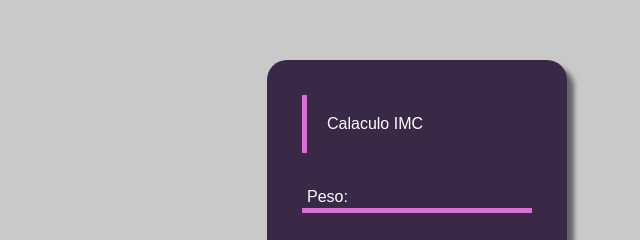
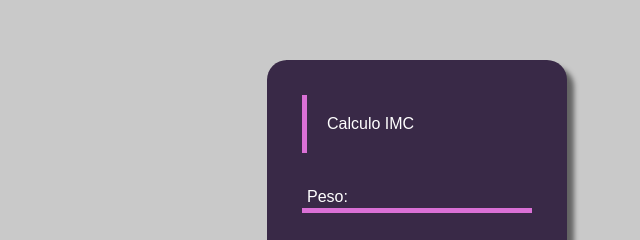
Before and after one commit to filipesanches/calculo_imc, a plain HTML site: page index.html in a window 1280 px wide. Shown: the part 160-400 px from the top of the page, 223-863 px from the left. Drawn offline with Linux system fonts and the light colour scheme.

Commit message:
Correção

```diff
--- a/index.html
+++ b/index.html
@@ -13,7 +13,7 @@
     <section>
         <form action="#">
             <fieldset>
-                <legend>Calaculo IMC</legend>
+                <legend>Calculo IMC</legend>
                 <div>
                     <input type="text" name="peso" id="peso" required="required">
                     <label for="peso">Peso:</label>
```
